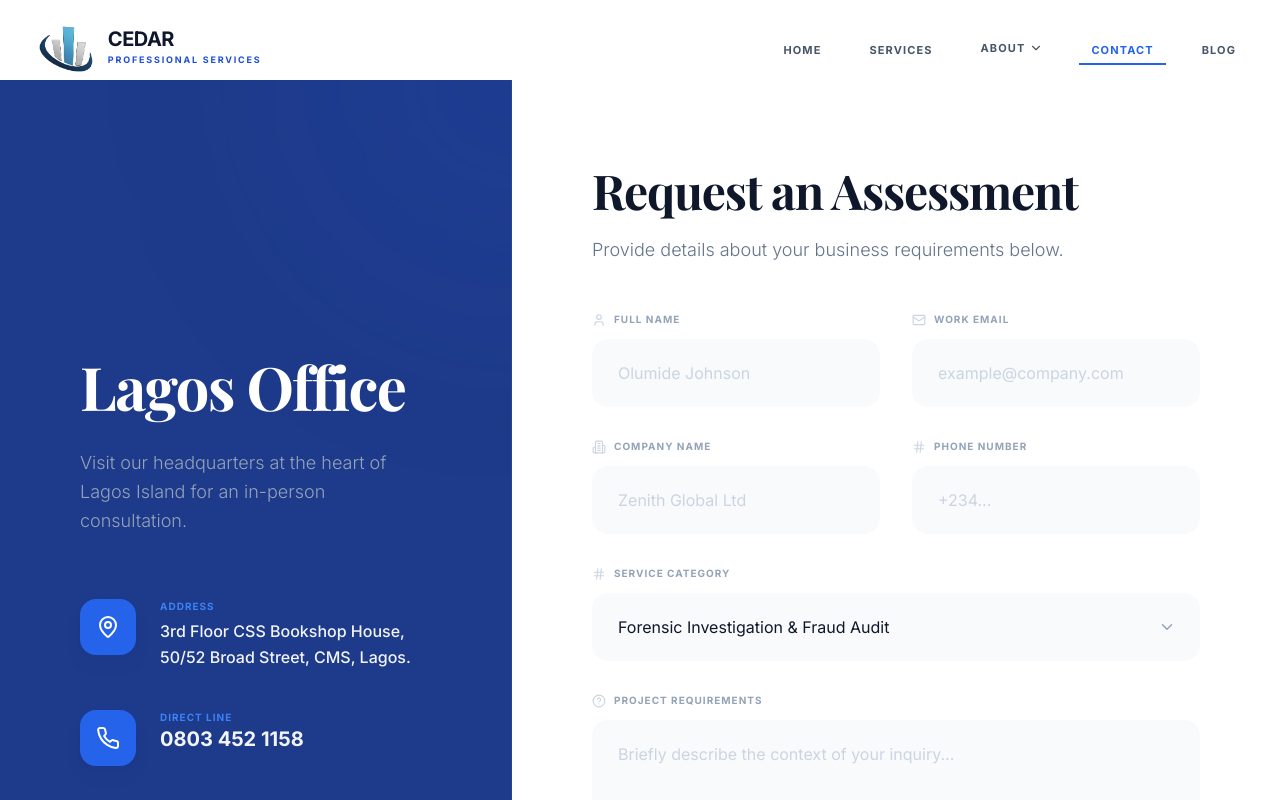
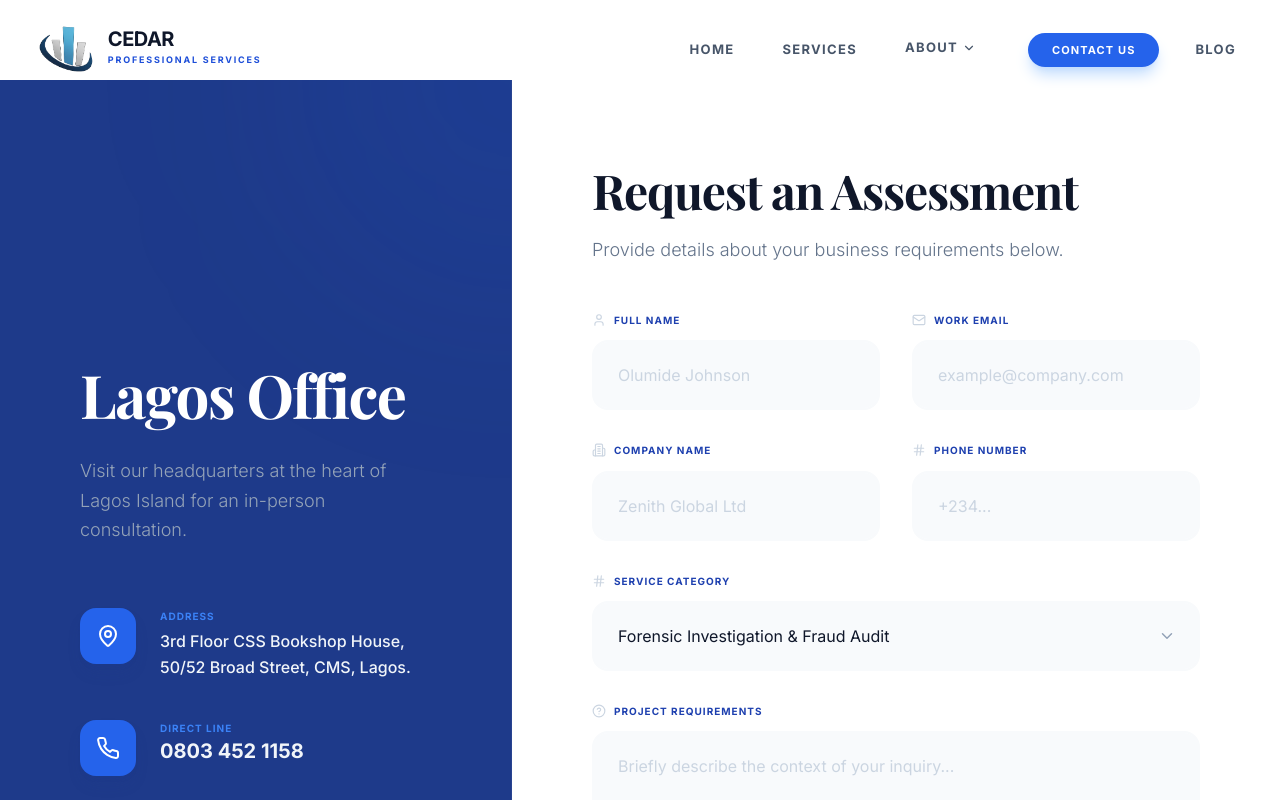
Before and after one commit to lanryweezy/Cedar-Professional-Services-Limited, a React (Vite) app: page /contact in a window 1280 px wide. Shown: the top 800 px of the page. Built offline with nearby package versions, Linux system fonts and the light colour scheme.

Commit message:
fix(ui): improve contrast, typography and navigation

```diff
--- a/components/Navbar.tsx
+++ b/components/Navbar.tsx
@@ -76,7 +76,7 @@ const Navbar: React.FC = () => {
                                         <NavLink
                                             to={item.path}
                                             onClick={handleNavClick}
-                                            className={({ isActive }) => `flex items-center gap-1 px-3 py-4 text-[11px] font-bold uppercase tracking-widest transition-colors ${isActive || activeDropdown === item.label ? 'text-blue-600' : 'text-slate-600 hover:text-blue-600'}`}
+                                            className={({ isActive }) => `flex items-center gap-1 px-3 py-2 text-[13px] font-bold uppercase tracking-widest transition-colors ${isActive || activeDropdown === item.label ? 'text-blue-600' : 'text-slate-600 hover:text-blue-600'}`}
                                         >
                                             {item.label}
                                             <ChevronDown size={14} className={`transition-transform duration-300 ${activeDropdown === item.label ? 'rotate-180 text-blue-600' : ''}`} />
@@ -86,12 +86,22 @@ const Navbar: React.FC = () => {
                                     <NavLink
                                         to={item.path}
                                         onClick={handleNavClick}
-                                        className={({ isActive }) => `text-[11px] font-bold transition-all uppercase tracking-widest focus:outline-none relative group px-3 py-4 rounded ${isActive ? 'text-blue-600' : 'text-slate-600 hover:text-blue-600'}`}
+                                        className={({ isActive }) =>
+                                            item.label === 'Contact'
+                                                ? `ml-4 px-6 py-2.5 bg-blue-600 hover:bg-blue-700 text-white text-[11px] font-bold uppercase tracking-widest rounded-full shadow-lg shadow-blue-200 hover:shadow-blue-300 transition-all transform hover:-translate-y-0.5`
+                                                : `text-[13px] font-bold transition-all uppercase tracking-widest focus:outline-none relative group px-3 py-2 rounded ${isActive ? 'text-blue-600' : 'text-slate-600 hover:text-blue-600'}`
+                                        }
                                     >
                                         {({ isActive }) => (
                                             <>
-                                                {item.label}
-                                                <span className={`absolute bottom-2 left-0 h-[2px] bg-blue-600 transition-all duration-300 ${isActive ? 'w-full' : 'w-0 group-hover:w-full'}`} />
+                                                {item.label === 'Contact' ? (
+                                                    <span>Contact Us</span>
+                                                ) : (
+                                                    <>
+                                                        {item.label}
+                                                        <span className={`absolute bottom-0 left-0 h-[2px] bg-blue-600 transition-all duration-300 ${isActive ? 'w-full' : 'w-0 group-hover:w-full'}`} />
+                                                    </>
+                                                )}
                                             </>
                                         )}
                                     </NavLink>
@@ -104,7 +114,7 @@ const Navbar: React.FC = () => {
                                                 key={sub.path}
                                                 to={sub.path}
                                                 onClick={handleNavClick}
-                                                className={({ isActive }) => `block px-4 py-3 text-[10px] font-bold uppercase tracking-widest rounded-xl transition-all ${isActive ? 'text-blue-600 bg-blue-50' : 'text-slate-600 hover:text-blue-600 hover:bg-slate-50'}`}
+                                                className={({ isActive }) => `block px-4 py-3 text-[11px] font-bold uppercase tracking-widest rounded-xl transition-all ${isActive ? 'text-blue-600 bg-blue-50' : 'text-slate-600 hover:text-blue-600 hover:bg-slate-50'}`}
                                             >
                                                 {sub.label}
                                             </NavLink>
--- a/index.css
+++ b/index.css
@@ -8,7 +8,7 @@
   }
 
   body {
-    @apply antialiased text-slate-900 selection:bg-blue-100 selection:text-blue-900;
+    @apply antialiased text-slate-900 text-base leading-relaxed selection:bg-blue-100 selection:text-blue-900;
   }
 }
 
--- a/pages/Contact.tsx
+++ b/pages/Contact.tsx
@@ -146,7 +146,7 @@ const Contact: React.FC = () => {
                         <form className="space-y-8" onSubmit={handleSubmit}>
                             <div className="grid grid-cols-1 md:grid-cols-2 gap-8">
                                 <div className="space-y-3">
-                                    <label htmlFor="fullName" className="flex items-center gap-2 text-[10px] font-bold text-slate-400 uppercase tracking-widest">
+                                    <label htmlFor="fullName" className="flex items-center gap-2 text-[10px] font-bold text-blue-800 uppercase tracking-widest">
                                         <User size={14} className="text-slate-300" /> Full Name
                                     </label>
                                     <input
@@ -161,7 +161,7 @@ const Contact: React.FC = () => {
                                 </div>
 
                                 <div className="space-y-3">
-                                    <label htmlFor="email" className="flex items-center gap-2 text-[10px] font-bold text-slate-400 uppercase tracking-widest">
+                                    <label htmlFor="email" className="flex items-center gap-2 text-[10px] font-bold text-blue-800 uppercase tracking-widest">
                                         <Mail size={14} className="text-slate-300" /> Work Email
                                     </label>
                                     <input
@@ -176,7 +176,7 @@ const Contact: React.FC = () => {
                                 </div>
 
                                 <div className="space-y-3">
-                                    <label htmlFor="companyName" className="flex items-center gap-2 text-[10px] font-bold text-slate-400 uppercase tracking-widest">
+                                    <label htmlFor="companyName" className="flex items-center gap-2 text-[10px] font-bold text-blue-800 uppercase tracking-widest">
                                         <Building2 size={14} className="text-slate-300" /> Company Name
                                     </label>
                                     <input
@@ -191,7 +191,7 @@ const Contact: React.FC = () => {
                                 </div>
 
                                 <div className="space-y-3">
-                                    <label htmlFor="phone" className="flex items-center gap-2 text-[10px] font-bold text-slate-400 uppercase tracking-widest">
+                                    <label htmlFor="phone" className="flex items-center gap-2 text-[10px] font-bold text-blue-800 uppercase tracking-widest">
                                         <Hash size={14} className="text-slate-300" /> Phone Number
                                     </label>
                                     <input
@@ -206,7 +206,7 @@ const Contact: React.FC = () => {
                             </div>
 
                             <div className="space-y-3">
-                                <label htmlFor="service" className="flex items-center gap-2 text-[10px] font-bold text-slate-400 uppercase tracking-widest">
+                                <label htmlFor="service" className="flex items-center gap-2 text-[10px] font-bold text-blue-800 uppercase tracking-widest">
                                     <Hash size={14} className="text-slate-300" /> Service Category
                                 </label>
                                 <div className="relative">
@@ -227,7 +227,7 @@ const Contact: React.FC = () => {
                             </div>
 
                             <div className="space-y-3">
-                                <label htmlFor="requirements" className="flex items-center gap-2 text-[10px] font-bold text-slate-400 uppercase tracking-widest">
+                                <label htmlFor="requirements" className="flex items-center gap-2 text-[10px] font-bold text-blue-800 uppercase tracking-widest">
                                     <HelpCircle size={14} className="text-slate-300" /> Project Requirements
                                 </label>
                                 <textarea
--- a/pages/Home.tsx
+++ b/pages/Home.tsx
@@ -247,7 +247,7 @@ const Home: React.FC = () => {
                                     {v.icon}
                                 </div>
                                 <h4 className="text-xl font-bold text-slate-900">{v.title}</h4>
-                                <p className="text-slate-500 text-sm leading-relaxed font-light">{v.desc}</p>
+                                <p className="text-slate-600 text-sm leading-relaxed font-light">{v.desc}</p>
                             </div>
                         ))}
                     </div>
--- a/pages/Services.tsx
+++ b/pages/Services.tsx
@@ -181,7 +181,7 @@ const Services: React.FC = () => {
                                             {pillar.icon}
                                         </div>
                                         <div>
-                                            <p className="text-[10px] font-bold uppercase tracking-widest text-slate-400">Core Competency</p>
+                                            <p className="text-[10px] font-bold uppercase tracking-widest text-blue-800">Core Competency</p>
                                             <p className="text-slate-900 font-bold">{pillar.category}</p>
                                         </div>
                                     </div>
@@ -204,7 +204,7 @@ const Services: React.FC = () => {
                                                 <div className="w-2 h-2 bg-blue-600 rounded-full" />
                                                 {item.name}
                                             </h3>
-                                            <p className="text-slate-500 text-sm leading-relaxed font-light pl-4 border-l-2 border-slate-200 group-hover:border-blue-200 transition-colors">
+                                            <p className="text-slate-600 text-sm leading-relaxed font-light pl-4 border-l-2 border-slate-200 group-hover:border-blue-200 transition-colors">
                                                 {item.desc}
                                             </p>
                                         </div>
```
Also changed, not shown: data/blogPosts.ts (+6 -4 lines).
